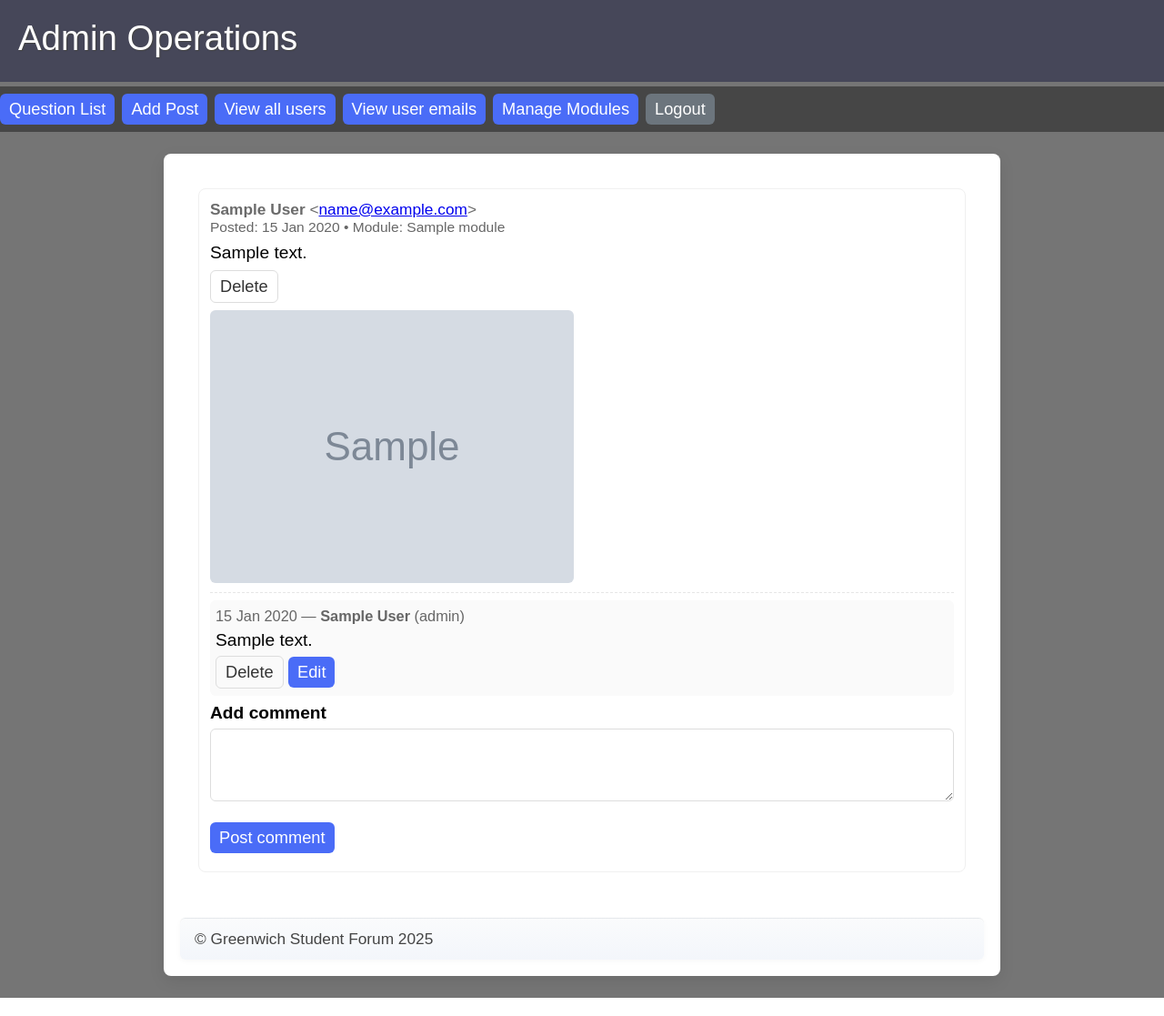
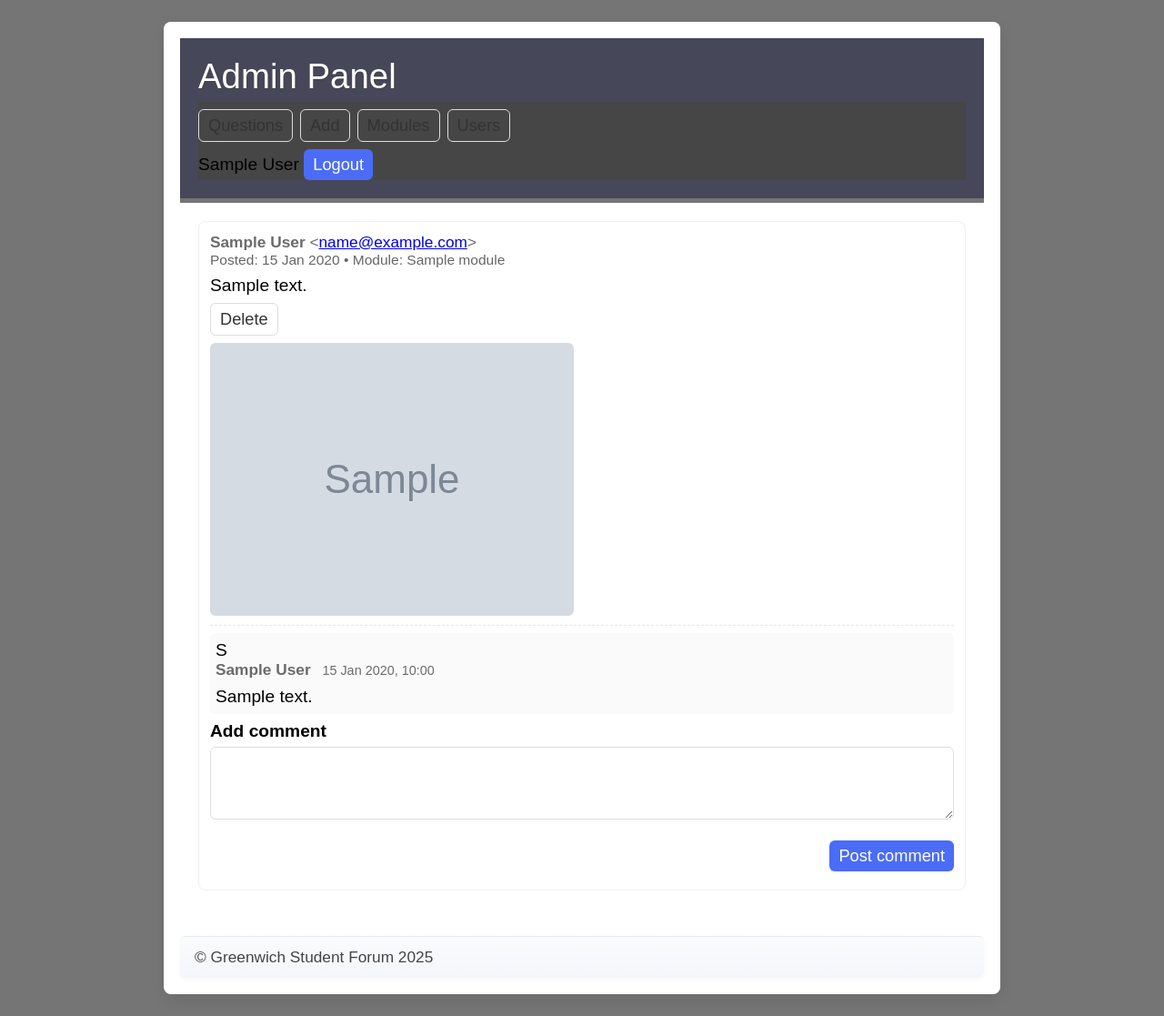
Before and after one commit to DK0310/web_program1_CW, a PHP site: page /admin/question.php in a window 1280 px wide. Shown: the whole page at 91% size. Run offline with PHP 8.4, Linux system fonts and the light colour scheme; the visitor is signed in with stand-in values (Sample User, id 1); tables that the repository leaves empty or names only in its code hold one stand-in row (values such as "Sample post"); grey boxes marked "Sample" are stand-in pictures.

Commit message:
final ver2

```diff
--- a/admin_templates/admin_layout.html.php
+++ b/admin_templates/admin_layout.html.php
@@ -7,31 +7,44 @@
     <title><?= htmlspecialchars($title ?? 'Admin', ENT_QUOTES, 'UTF-8') ?></title>
 </head>
 <body>
-    <header>
-        <h1>Admin Operations</h1>
-    </header>
+    <div class="container">
+        <header>
+            <h1>Admin Panel</h1>
+            <nav>
+                <?php if (session_status() === PHP_SESSION_NONE) session_start(); ?>
+                <ul class="nav-tabs">
+                    <li class="<?= (isset($active) && $active === 'questions') ? 'active' : '' ?>">
+                        <a class="btn <?= (isset($active) && $active === 'questions') ? '' : 'ghost' ?>" href="question.php">Questions</a>
+                    </li>
+                    <li class="<?= (isset($active) && $active === 'add') ? 'active' : '' ?>">
+                        <a class="btn <?= (isset($active) && $active === 'add') ? '' : 'ghost' ?>" href="addquestion.php">Add</a>
+                    </li>
+                    <li class="<?= (isset($active) && $active === 'modules') ? 'active' : '' ?>">
+                        <a class="btn <?= (isset($active) && $active === 'modules') ? '' : 'ghost' ?>" href="manage_module.php">Modules</a>
+                    </li>
+                    <li class="<?= (isset($active) && $active === 'users') ? 'active' : '' ?>">
+                        <a class="btn <?= (isset($active) && $active === 'users') ? '' : 'ghost' ?>" href="users.php">Users</a>
+                    </li>
+                </ul>
 
-    <nav>
-        <?php if (session_status() === PHP_SESSION_NONE) session_start(); ?>
-        <ul>
-            <?php if (!empty($_SESSION['user_role']) && $_SESSION['user_role'] === 'admin'): ?>
-                <li><a class="btn" href="question.php">Question List</a></li>
-                <li><a class="btn" href="addquestion.php">Add Post</a></li>
-                <li><a class="btn" href="users.php">View all users</a></li>
-                <li><a class="btn" href="view_emails.php">View user emails</a></li>
-                <li><a class="btn" href="manage_module.php">Manage Modules</a></li>
-                <li><a class="btn secondary" href="../logout.php">Logout</a></li>
-            <?php else: ?>
-                <li><a class="btn ghost" href="../index.php">Back</a></li>
-            <?php endif; ?>
-        </ul>
-    </nav>
+                <div class="nav-right">
+                    <?php if (!empty($_SESSION['user_role']) && $_SESSION['user_role'] === 'admin'): ?>
+                        <span class="nav-user"><?= htmlspecialchars($_SESSION['user_name'] ?? 'Admin', ENT_QUOTES, 'UTF-8') ?></span>
+                        <form action="../logout.php" method="post" style="display:inline;margin:0">
+                            <button class="btn logout" type="submit">Logout</button>
+                        </form>
+                    <?php else: ?>
+                        <a class="btn ghost" href="../index.php">Back to site</a>
+                    <?php endif; ?>
+                </div>
+            </nav>
+        </header>
 
-    <div class="container">
-        <main>
+        <main class="card">
             <?= $output ?? '' ?>
         </main>
-        <footer>&copy; Greenwich Student Forum 2025 </footer>
+
+        <footer>&copy; Greenwich Student Forum 2025</footer>
     </div>
 </body>
 </html>
--- a/admin_templates/admin_viewcomment.html.php
+++ b/admin_templates/admin_viewcomment.html.php
@@ -4,57 +4,25 @@
     <div class="comments">
         <?php foreach ($comments as $comment): ?>
             <div class="comment">
-                <div class="comment-meta">
-                    <?= htmlspecialchars(date('j M Y', strtotime($comment['date'])), ENT_QUOTES, 'UTF-8') ?> —
-                    <strong><?= htmlspecialchars($comment['name'] ?? 'Anonymous', ENT_QUOTES, 'UTF-8') ?></strong>
-                    <?php if (!empty($comment['role']) && $comment['role'] === 'admin'): ?>
-                        <span>(admin)</span>
-                    <?php elseif (isset($question['userid']) && $comment['userid'] == $question['userid']): ?>
-                        <span>(author)</span>
-                    <?php endif; ?>
-                </div>
-                <div class="comment-content"><?= nl2br(htmlspecialchars($comment['content'], ENT_QUOTES, 'UTF-8')) ?></div>
-
-                <div class="comment-actions">
-                    <?php
-                        $canDelete = (!empty($_SESSION['user_role']) && $_SESSION['user_role'] === 'admin') || (!empty($_SESSION['user_id']) && $_SESSION['user_id'] == $comment['userid']);
-                        $canEdit = (!empty($_SESSION['user_id']) && $_SESSION['user_id'] == $comment['userid']);
-                    ?>
-
-                    <?php if ($canDelete): ?>
-                        <form action="../admin/comment_post.php" method="post" style="display:inline">
-                            <input type="hidden" name="action" value="delete">
-                            <input type="hidden" name="id" value="<?= htmlspecialchars($comment['id'], ENT_QUOTES, 'UTF-8') ?>">
-                            <input class="btn ghost" type="submit" value="Delete" onclick="return confirm('Delete this comment?');">
-                        </form>
-                    <?php endif; ?>
-
-                    <?php if ($canEdit): ?>
-                        <button class="btn" onclick="document.getElementById('edit-form-<?= htmlspecialchars($comment['id'], ENT_QUOTES, 'UTF-8') ?>').style.display='block'">Edit</button>
-
-                        <form id="edit-form-<?= htmlspecialchars($comment['id'], ENT_QUOTES, 'UTF-8') ?>" action="../admin/comment_post.php" method="post" style="display:none; margin-top:0.5em">
-                            <input type="hidden" name="action" value="edit">
-                            <input type="hidden" name="id" value="<?= htmlspecialchars($comment['id'], ENT_QUOTES, 'UTF-8') ?>">
-                            <textarea name="content" required><?= htmlspecialchars($comment['content'], ENT_QUOTES, 'UTF-8') ?></textarea>
-                            <div style="margin-top:6px">
-                                <input class="btn" type="submit" value="Save">
-                                <button type="button" class="btn ghost" onclick="this.parentNode.parentNode.style.display='none'">Cancel</button>
-                            </div>
-                        </form>
-                    <?php endif; ?>
+                <div class="avatar"><?= strtoupper(substr($comment['name'] ?? 'A',0,1)) ?></div>
+                <div class="body">
+                    <div class="meta"><strong><?= htmlspecialchars($comment['name'] ?? 'User', ENT_QUOTES, 'UTF-8') ?></strong>
+                        <span style="color:var(--muted);margin-left:8px;font-size:0.9rem"><?= htmlspecialchars(date('j M Y, H:i', strtotime($comment['date'] ?? '')), ENT_QUOTES, 'UTF-8') ?></span>
+                    </div>
+                    <div class="content"><?= nl2br(htmlspecialchars($comment['content'], ENT_QUOTES, 'UTF-8')) ?></div>
                 </div>
             </div>
         <?php endforeach; ?>
     </div>
 <?php endif; ?>
 
-<?php if (!empty($_SESSION['user_id']) || !empty($_SESSION['user_role']) && $_SESSION['user_role'] === 'admin'): ?>
-    <form action="../admin/comment_post.php" method="post">
+<?php if (!empty($_SESSION['user_id']) || (!empty($_SESSION['user_role']) && $_SESSION['user_role'] === 'admin')): ?>
+    <form action="../admin/comment_post.php" method="post" class="card">
         <input type="hidden" name="action" value="add">
         <input type="hidden" name="questionid" value="<?= htmlspecialchars($question['id'], ENT_QUOTES, 'UTF-8') ?>">
         <label for="content">Add comment</label>
         <textarea name="content" id="content" required></textarea>
-        <div class="actions">
+        <div class="actions" style="display:flex;justify-content:flex-end">
             <input class="btn" type="submit" value="Post comment">
         </div>
     </form>
--- a/base.css
+++ b/base.css
@@ -146,7 +146,6 @@ table td, table th{ padding:8px; border-bottom:1px solid #eee; }
 }
 
 
-/* Footer (redesigned for a cleaner, modern look) */
 footer {
     display: flex;
     flex-wrap: wrap;
@@ -157,7 +156,6 @@ footer {
     padding: 12px 16px;
     margin-top: 18px;
 
-    /* subtle, neutral background and thin top divider */
     background: linear-gradient(180deg, #fafbfc 0%, #f3f6fb 100%);
     border-top: 1px solid rgba(0,0,0,0.06);
     color: #444;
@@ -175,7 +173,6 @@ footer .left, footer .right {
 footer a { color: #4a6cf7; text-decoration: none; }
 footer a:hover { text-decoration: underline; }
 
-/* compact attribution */
 footer .muted { color: #6b6b6b; font-size:0.85em; }
 
 @media (max-width:640px){
```
Also changed, not shown: templates/menu.html.php (+32 -22 lines), templates/profile.html.php (+13 -8 lines), templates/register.html.php (+19 -14 lines).
